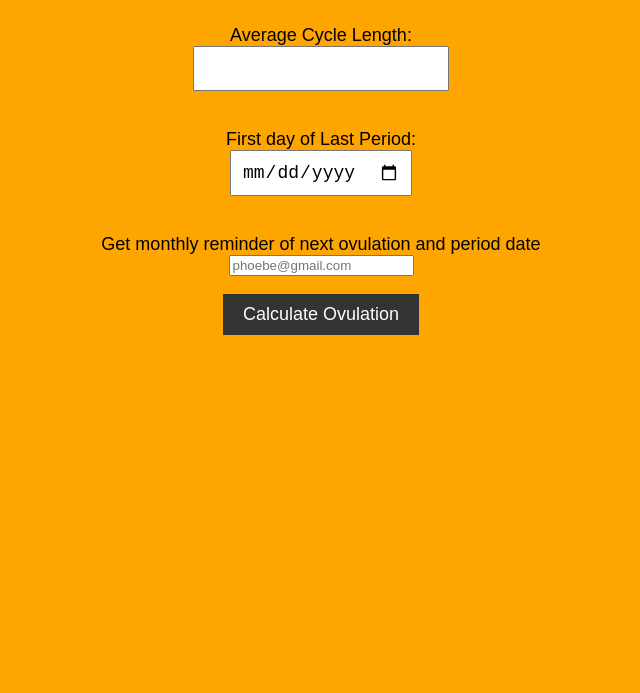
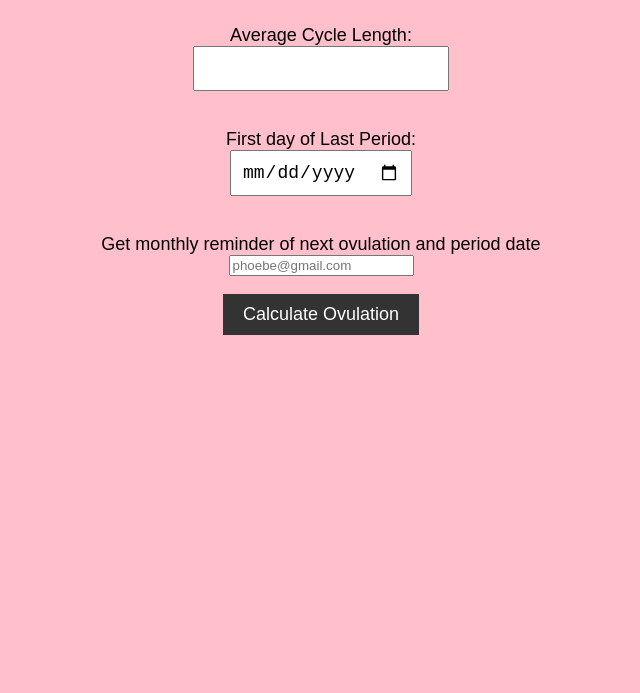
Before and after one commit to kennyt24/OvulationTracker, a website: page public/index.html in a window 1280 px wide. Shown: the part 107-800 px from the top of the page, without its empty margins (319-959 px from the left). Drawn offline with Linux system fonts and the light colour scheme.

Commit message:
change the background color

```diff
--- a/public/styles.css
+++ b/public/styles.css
@@ -1,6 +1,6 @@
 body {
     font-family: Arial, sans-serif;
-    background-color: orange
+    background-color: pink
   }
 
   .container {
```
